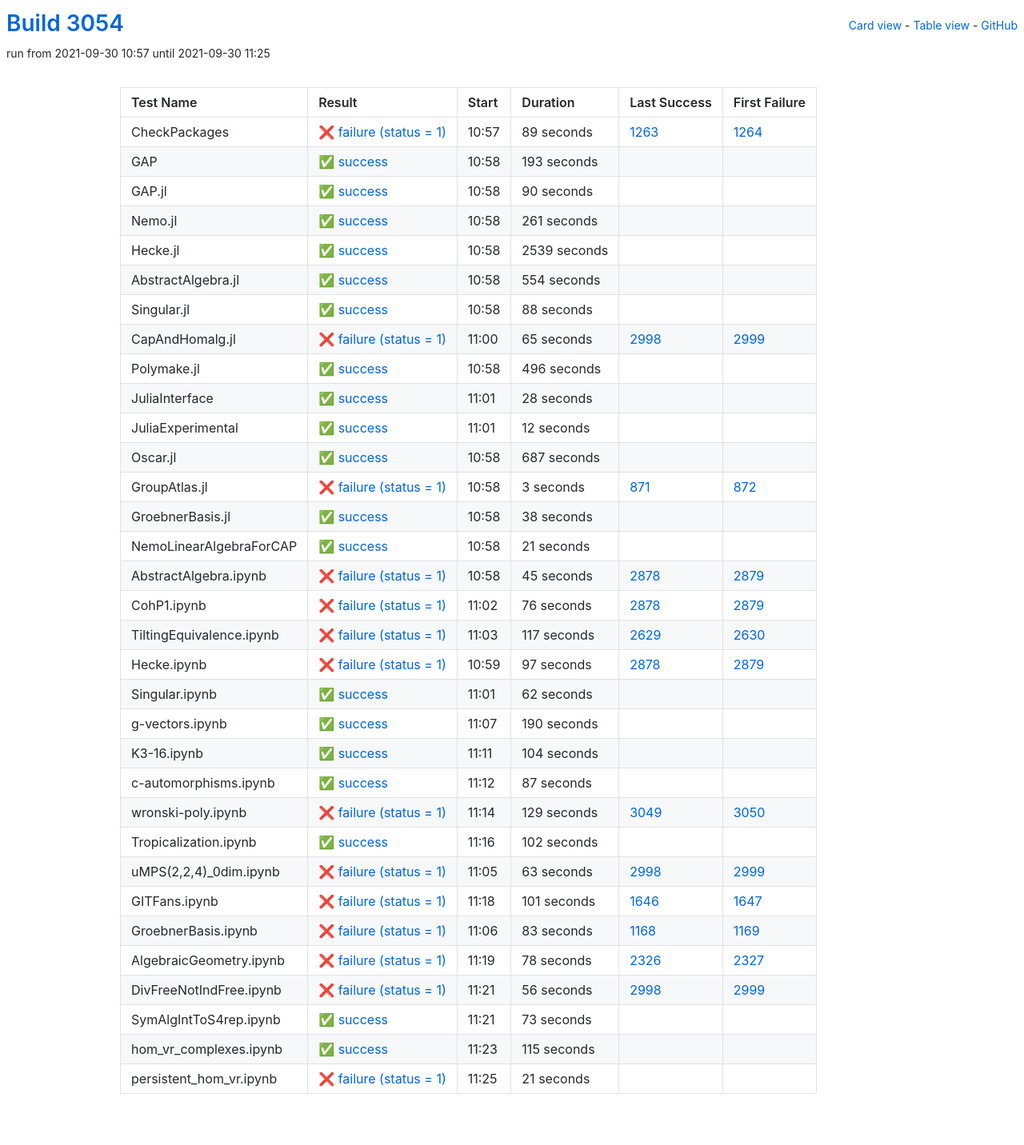
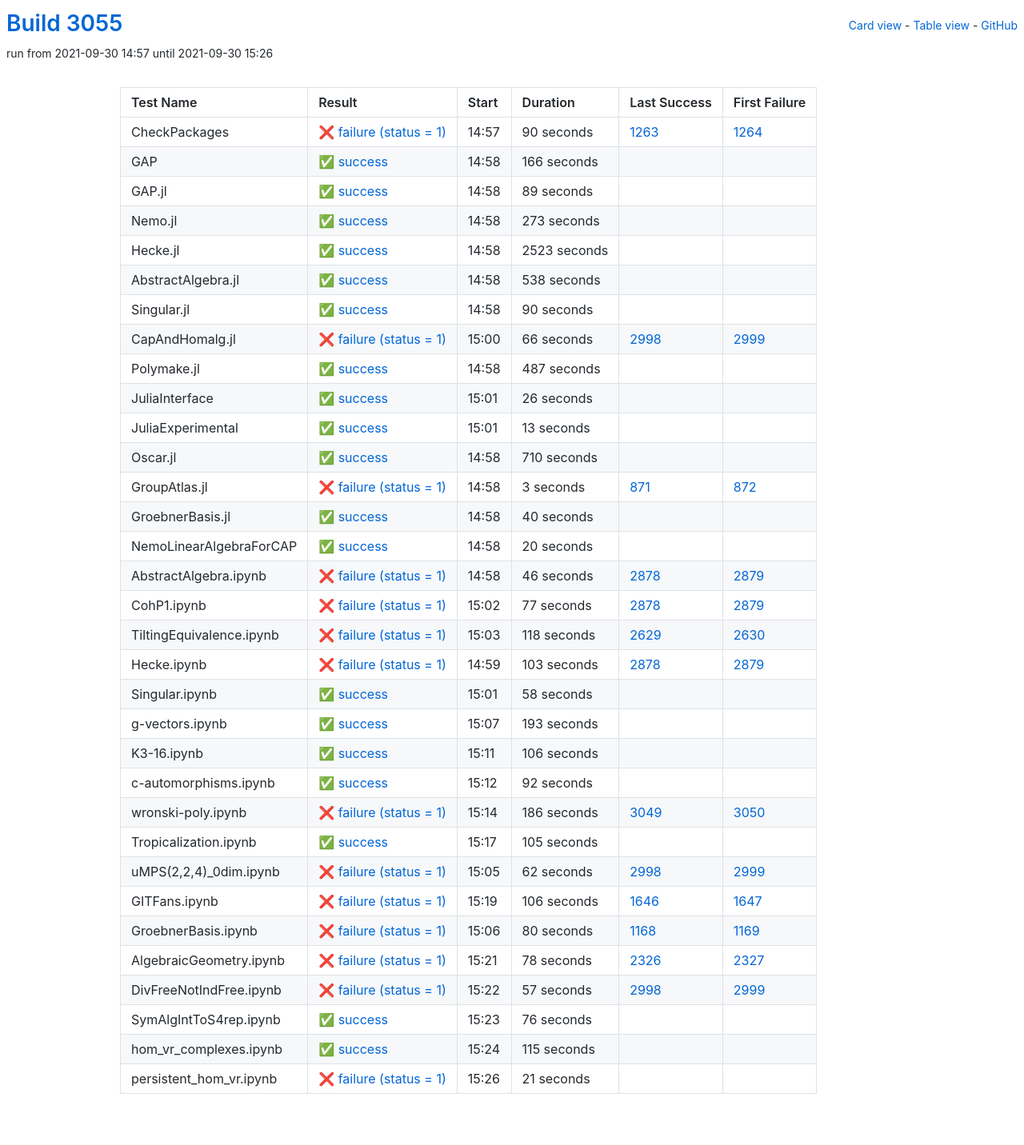
Before and after one commit to oscar-system/oscar-ci-status-stable, a Jekyll site: the page built from table.html, in a window 1280 px wide. Shown: the whole page at 80% size. Built offline with Jekyll 4.4.1, drawn with Linux system fonts in a browser that asks for light colours.

Commit message:
Build #3055

```diff
--- a/_data/ci.yml
+++ b/_data/ci.yml
@@ -1,6 +1,6 @@
 ---
-build: 3054
-build_url: https://oscarci.mathematik.uni-kl.de/job/oscar-stable/3054/
+build: 3055
+build_url: https://oscarci.mathematik.uni-kl.de/job/oscar-stable/3055/
 job: oscar-stable
 organization: oscar-system
 repo: oscar-ci-status-stable
@@ -8,32 +8,80 @@ repourl: https://github.com/oscar-system/oscar-ci-status-stable
 tests:
 - name: CheckPackages
   id: checkpackages
-  log: https://oscarci.mathematik.uni-kl.de/job/oscar-stable/3054/artifact/logs/build-3054/CheckPackages.log
-  start: 2021-09-30 10:57
+  log: https://oscarci.mathematik.uni-kl.de/job/oscar-stable/3055/artifact/logs/build-3055/CheckPackages.log
+  start: 2021-09-30 14:57
   success: false
   exitcode: 1
   status: failure
-  duration: 89
+  duration: 90
   last_success: 1263
   last_success_url: https://oscarci.mathematik.uni-kl.de/job/oscar-stable/1263/
   first_failure: 1264
   first_failure_url: https://oscarci.mathematik.uni-kl.de/job/oscar-stable/1264/
 - name: GAP
   id: gap
-  log: https://oscarci.mathematik.uni-kl.de/job/oscar-stable/3054/artifact/logs/build-3054/GAP.log
-  start: 2021-09-30 10:58
+  log: https://oscarci.mathematik.uni-kl.de/job/oscar-stable/3055/artifact/logs/build-3055/GAP.log
+  start: 2021-09-30 14:58
   success: true
   exitcode: 0
   status: success
-  duration: 193
+  duration: 166
   last_success: false
   last_success_url:
   first_failure: false
   first_failure_url:
 - name: GAP.jl
   id: gap-jl
-  log: https://oscarci.mathematik.uni-kl.de/job/oscar-stable/3054/artifact/logs/build-3054/GAP.jl.log
-  start: 2021-09-30 10:58
+  log: https://oscarci.mathematik.uni-kl.de/job/oscar-stable/3055/artifact/logs/build-3055/GAP.jl.log
+  start: 2021-09-30 14:58
+  success: true
+  exitcode: 0
+  status: success
+  duration: 89
+  last_success: false
+  last_success_url:
+  first_failure: false
+  first_failure_url:
+- name: Nemo.jl
+  id: nemo-jl
+  log: https://oscarci.mathematik.uni-kl.de/job/oscar-stable/3055/artifact/logs/build-3055/Nemo.jl.log
+  start: 2021-09-30 14:58
+  success: true
+  exitcode: 0
+  status: success
+  duration: 273
+  last_success: false
+  last_success_url:
+  first_failure: false
+  first_failure_url:
+- name: Hecke.jl
+  id: hecke-jl
+  log: https://oscarci.mathematik.uni-kl.de/job/oscar-stable/3055/artifact/logs/build-3055/Hecke.jl.log
+  start: 2021-09-30 14:58
+  success: true
+  exitcode: 0
+  status: success
+  duration: 2523
+  last_success: false
+  last_success_url:
+  first_failure: false
+  first_failure_url:
+- name: AbstractAlgebra.jl
+  id: abstractalgebra-jl
+  log: https://oscarci.mathematik.uni-kl.de/job/oscar-stable/3055/artifact/logs/build-3055/AbstractAlgebra.jl.log
+  start: 2021-09-30 14:58
+  success: true
+  exitcode: 0
+  status: success
+  duration: 538
+  last_success: false
+  last_success_url:
+  first_failure: false
+  first_failure_url:
+- name: Singular.jl
+  id: singular-jl
+  log: https://oscarci.mathematik.uni-kl.de/job/oscar-stable/3055/artifact/logs/build-3055/Singular.jl.log
+  start: 2021-09-30 14:58
   success: true
   exitcode: 0
   status: success
@@ -42,118 +90,70 @@ tests:
   last_success_url:
   first_failure: false
   first_failure_url:
-- name: Nemo.jl
-  id: nemo-jl
-  log: https://oscarci.mathematik.uni-kl.de/job/oscar-stable/3054/artifact/logs/build-3054/Nemo.jl.log
-  start: 2021-09-30 10:58
-  success: true
-  exitcode: 0
-  status: success
-  duration: 261
-  last_success: false
-  last_success_url:
-  first_failure: false
-  first_failure_url:
-- name: Hecke.jl
-  id: hecke-jl
-  log: https://oscarci.mathematik.uni-kl.de/job/oscar-stable/3054/artifact/logs/build-3054/Hecke.jl.log
-  start: 2021-09-30 10:58
-  success: true
-  exitcode: 0
-  status: success
-  duration: 2539
-  last_success: false
-  last_success_url:
-  first_failure: false
-  first_failure_url:
-- name: AbstractAlgebra.jl
-  id: abstractalgebra-jl
-  log: https://oscarci.mathematik.uni-kl.de/job/oscar-stable/3054/artifact/logs/build-3054/AbstractAlgebra.jl.log
-  start: 2021-09-30 10:58
-  success: true
-  exitcode: 0
-  status: success
-  duration: 554
-  last_success: false
-  last_success_url:
-  first_failure: false
-  first_failure_url:
-- name: Singular.jl
-  id: singular-jl
-  log: https://oscarci.mathematik.uni-kl.de/job/oscar-stable/3054/artifact/logs/build-3054/Singular.jl.log
-  start: 2021-09-30 10:58
-  success: true
-  exitcode: 0
-  status: success
-  duration: 88
-  last_success: false
-  last_success_url:
-  first_failure: false
-  first_failure_url:
 - name: CapAndHomalg.jl
   id: capandhomalg-jl
-  log: https://oscarci.mathematik.uni-kl.de/job/oscar-stable/3054/artifact/logs/build-3054/CapAndHomalg.jl.log
-  start: 2021-09-30 11:00
+  log: https://oscarci.mathematik.uni-kl.de/job/oscar-stable/3055/artifact/logs/build-3055/CapAndHomalg.jl.log
+  start: 2021-09-30 15:00
   success: false
   exitcode: 1
   status: failure
-  duration: 65
+  duration: 66
   last_success: 2998
   last_success_url: https://oscarci.mathematik.uni-kl.de/job/oscar-stable/2998/
   first_failure: 2999
   first_failure_url: https://oscarci.mathematik.uni-kl.de/job/oscar-stable/2999/
 - name: Polymake.jl
   id: polymake-jl
-  log: https://oscarci.mathematik.uni-kl.de/job/oscar-stable/3054/artifact/logs/build-3054/Polymake.jl.log
-  start: 2021-09-30 10:58
+  log: https://oscarci.mathematik.uni-kl.de/job/oscar-stable/3055/artifact/logs/build-3055/Polymake.jl.log
+  start: 2021-09-30 14:58
   success: true
   exitcode: 0
   status: success
-  duration: 496
+  duration: 487
   last_success: false
   last_success_url:
   first_failure: false
   first_failure_url:
 - name: JuliaInterface
   id: juliainterface
-  log: https://oscarci.mathematik.uni-kl.de/job/oscar-stable/3054/artifact/logs/build-3054/JuliaInterface.log
-  start: 2021-09-30 11:01
+  log: https://oscarci.mathematik.uni-kl.de/job/oscar-stable/3055/artifact/logs/build-3055/JuliaInterface.log
+  start: 2021-09-30 15:01
   success: true
   exitcode: 0
   status: success
-  duration: 28
+  duration: 26
   last_success: false
   last_success_url:
   first_failure: false
   first_failure_url:
 - name: JuliaExperimental
   id: juliaexperimental
-  log: https://oscarci.mathematik.uni-kl.de/job/oscar-stable/3054/artifact/logs/build-3054/JuliaExperimental.log
-  start: 2021-09-30 11:01
+  log: https://oscarci.mathematik.uni-kl.de/job/oscar-stable/3055/artifact/logs/build-3055/JuliaExperimental.log
+  start: 2021-09-30 15:01
   success: true
   exitcode: 0
   status: success
-  duration: 12
+  duration: 13
   last_success: false
   last_success_url:
   first_failure: false
   first_failure_url:
 - name: Oscar.jl
   id: oscar-jl
-  log: https://oscarci.mathematik.uni-kl.de/job/oscar-stable/3054/artifact/logs/build-3054/Oscar.jl.log
-  start: 2021-09-30 10:58
+  log: https://oscarci.mathematik.uni-kl.de/job/oscar-stable/3055/artifact/logs/build-3055/Oscar.jl.log
+  start: 2021-09-30 14:58
   success: true
   exitcode: 0
   status: success
-  duration: 687
+  duration: 710
   last_success: false
   last_success_url:
   first_failure: false
   first_failure_url:
 - name: GroupAtlas.jl
   id: groupatlas-jl
-  log: https://oscarci.mathematik.uni-kl.de/job/oscar-stable/3054/artifact/logs/build-3054/GroupAtlas.jl.log
-  start: 2021-09-30 10:58
+  log: https://oscarci.mathematik.uni-kl.de/job/oscar-stable/3055/artifact/logs/build-3055/GroupAtlas.jl.log
+  start: 2021-09-30 14:58
   success: false
   exitcode: 1
   status: failure
@@ -164,188 +164,188 @@ tests:
   first_failure_url: https://oscarci.mathematik.uni-kl.de/job/oscar-stable/872/
 - name: GroebnerBasis.jl
   id: groebnerbasis-jl
-  log: https://oscarci.mathematik.uni-kl.de/job/oscar-stable/3054/artifact/logs/build-3054/GroebnerBasis.jl.log
-  start: 2021-09-30 10:58
+  log: https://oscarci.mathematik.uni-kl.de/job/oscar-stable/3055/artifact/logs/build-3055/GroebnerBasis.jl.log
+  start: 2021-09-30 14:58
   success: true
   exitcode: 0
   status: success
-  duration: 38
+  duration: 40
   last_success: false
   last_success_url:
   first_failure: false
   first_failure_url:
 - name: NemoLinearAlgebraForCAP
   id: nemolinearalgebraforcap
-  log: https://oscarci.mathematik.uni-kl.de/job/oscar-stable/3054/artifact/logs/build-3054/NemoLinearAlgebraForCAP.log
-  start: 2021-09-30 10:58
+  log: https://oscarci.mathematik.uni-kl.de/job/oscar-stable/3055/artifact/logs/build-3055/NemoLinearAlgebraForCAP.log
+  start: 2021-09-30 14:58
   success: true
   exitcode: 0
   status: success
-  duration: 21
+  duration: 20
   last_success: false
   last_success_url:
   first_failure: false
   first_failure_url:
 - name: AbstractAlgebra.ipynb
   id: abstractalgebra-ipynb
-  log: https://oscarci.mathematik.uni-kl.de/job/oscar-stable/3054/artifact/logs/build-3054/AbstractAlgebra.ipynb.log
-  start: 2021-09-30 10:58
+  log: https://oscarci.mathematik.uni-kl.de/job/oscar-stable/3055/artifact/logs/build-3055/AbstractAlgebra.ipynb.log
+  start: 2021-09-30 14:58
   success: false
   exitcode: 1
   status: failure
-  duration: 45
+  duration: 46
   last_success: 2878
   last_success_url: https://oscarci.mathematik.uni-kl.de/job/oscar-stable/2878/
   first_failure: 2879
   first_failure_url: https://oscarci.mathematik.uni-kl.de/job/oscar-stable/2879/
 - name: CohP1.ipynb
   id: cohp1-ipynb
-  log: https://oscarci.mathematik.uni-kl.de/job/oscar-stable/3054/artifact/logs/build-3054/CohP1.ipynb.log
-  start: 2021-09-30 11:02
+  log: https://oscarci.mathematik.uni-kl.de/job/oscar-stable/3055/artifact/logs/build-3055/CohP1.ipynb.log
+  start: 2021-09-30 15:02
   success: false
   exitcode: 1
   status: failure
-  duration: 76
+  duration: 77
   last_success: 2878
   last_success_url: https://oscarci.mathematik.uni-kl.de/job/oscar-stable/2878/
   first_failure: 2879
   first_failure_url: https://oscarci.mathematik.uni-kl.de/job/oscar-stable/2879/
 - name: TiltingEquivalence.ipynb
   id: tiltingequivalence-ipynb
-  log: https://oscarci.mathematik.uni-kl.de/job/oscar-stable/3054/artifact/logs/build-3054/TiltingEquivalence.ipynb.log
-  start: 2021-09-30 11:03
+  log: https://oscarci.mathematik.uni-kl.de/job/oscar-stable/3055/artifact/logs/build-3055/TiltingEquivalence.ipynb.log
+  start: 2021-09-30 15:03
   success: false
   exitcode: 1
   status: failure
-  duration: 117
+  duration: 118
   last_success: 2629
   last_success_url: https://oscarci.mathematik.uni-kl.de/job/oscar-stable/2629/
   first_failure: 2630
   first_failure_url: https://oscarci.mathematik.uni-kl.de/job/oscar-stable/2630/
 - name: Hecke.ipynb
   id: hecke-ipynb
-  log: https://oscarci.mathematik.uni-kl.de/job/oscar-stable/3054/artifact/logs/build-3054/Hecke.ipynb.log
-  start: 2021-09-30 10:59
+  log: https://oscarci.mathematik.uni-kl.de/job/oscar-stable/3055/artifact/logs/build-3055/Hecke.ipynb.log
+  start: 2021-09-30 14:59
   success: false
   exitcode: 1
   status: failure
-  duration: 97
+  duration: 103
   last_success: 2878
   last_success_url: https://oscarci.mathematik.uni-kl.de/job/oscar-stable/2878/
   first_failure: 2879
   first_failure_url: https://oscarci.mathematik.uni-kl.de/job/oscar-stable/2879/
 - name: Singular.ipynb
   id: singular-ipynb
-  log: https://oscarci.mathematik.uni-kl.de/job/oscar-stable/3054/artifact/logs/build-3054/Singular.ipynb.log
-  start: 2021-09-30 11:01
+  log: https://oscarci.mathematik.uni-kl.de/job/oscar-stable/3055/artifact/logs/build-3055/Singular.ipynb.log
+  start: 2021-09-30 15:01
   success: true
   exitcode: 0
   status: success
-  duration: 62
+  duration: 58
   last_success: false
   last_success_url:
   first_failure: false
   first_failure_url:
 - name: g-vectors.ipynb
   id: g-vectors-ipynb
-  log: https://oscarci.mathematik.uni-kl.de/job/oscar-stable/3054/artifact/logs/build-3054/g-vectors.ipynb.log
-  start: 2021-09-30 11:07
+  log: https://oscarci.mathematik.uni-kl.de/job/oscar-stable/3055/artifact/logs/build-3055/g-vectors.ipynb.log
+  start: 2021-09-30 15:07
   success: true
   exitcode: 0
   status: success
-  duration: 190
+  duration: 193
   last_success: false
   last_success_url:
   first_failure: false
   first_failure_url:
 - name: K3-16.ipynb
   id: k3-16-ipynb
-  log: https://oscarci.mathematik.uni-kl.de/job/oscar-stable/3054/artifact/logs/build-3054/K3-16.ipynb.log
-  start: 2021-09-30 11:11
+  log: https://oscarci.mathematik.uni-kl.de/job/oscar-stable/3055/artifact/logs/build-3055/K3-16.ipynb.log
+  start: 2021-09-30 15:11
   success: true
   exitcode: 0
   status: success
-  duration: 104
+  duration: 106
   last_success: false
   last_success_url:
   first_failure: false
   first_failure_url:
 - name: c-automorphisms.ipynb
   id: c-automorphisms-ipynb
-  log: https://oscarci.mathematik.uni-kl.de/job/oscar-stable/3054/artifact/logs/build-3054/c-automorphisms.ipynb.log
-  start: 2021-09-30 11:12
+  log: https://oscarci.mathematik.uni-kl.de/job/oscar-stable/3055/artifact/logs/build-3055/c-automorphisms.ipynb.log
+  start: 2021-09-30 15:12
   success: true
   exitcode: 0
   status: success
-  duration: 87
+  duration: 92
   last_success: false
   last_success_url:
   first_failure: false
   first_failure_url:
 - name: wronski-poly.ipynb
   id: wronski-poly-ipynb
-  log: https://oscarci.mathematik.uni-kl.de/job/oscar-stable/3054/artifact/logs/build-3054/wronski-poly.ipynb.log
-  start: 2021-09-30 11:14
+  log: https://oscarci.mathematik.uni-kl.de/job/oscar-stable/3055/artifact/logs/build-3055/wronski-poly.ipynb.log
+  start: 2021-09-30 15:14
   success: false
   exitcode: 1
   status: failure
-  duration: 129
+  duration: 186
   last_success: 3049
   last_success_url: https://oscarci.mathematik.uni-kl.de/job/oscar-stable/3049/
   first_failure: 3050
   first_failure_url: https://oscarci.mathematik.uni-kl.de/job/oscar-stable/3050/
 - name: Tropicalization.ipynb
   id: tropicalization-ipynb
-  log: https://oscarci.mathematik.uni-kl.de/job/oscar-stable/3054/artifact/logs/build-3054/Tropicalization.ipynb.log
-  start: 2021-09-30 11:16
+  log: https://oscarci.mathematik.uni-kl.de/job/oscar-stable/3055/artifact/logs/build-3055/Tropicalization.ipynb.log
+  start: 2021-09-30 15:17
   success: true
   exitcode: 0
   status: success
-  duration: 102
+  duration: 105
   last_success: false
   last_success_url:
   first_failure: false
   first_failure_url:
 - name: uMPS(2,2,4)_0dim.ipynb
   id: umps-2-2-4-0dim-ipynb
-  log: https://oscarci.mathematik.uni-kl.de/job/oscar-stable/3054/artifact/logs/build-3054/uMPS-2-2-4-_0dim.ipynb.log
-  start: 2021-09-30 11:05
+  log: https://oscarci.mathematik.uni-kl.de/job/oscar-stable/3055/artifact/logs/build-3055/uMPS-2-2-4-_0dim.ipynb.log
+  start: 2021-09-30 15:05
   success: false
   exitcode: 1
   status: failure
-  duration: 63
+  duration: 62
   last_success: 2998
   last_success_url: https://oscarci.mathematik.uni-kl.de/job/oscar-stable/2998/
   first_failure: 2999
   first_failure_url: https://oscarci.mathematik.uni-kl.de/job/oscar-stable/2999/
 - name: GITFans.ipynb
   id: gitfans-ipynb
-  log: https://oscarci.mathematik.uni-kl.de/job/oscar-stable/3054/artifact/logs/build-3054/GITFans.ipynb.log
-  start: 2021-09-30 11:18
+  log: https://oscarci.mathematik.uni-kl.de/job/oscar-stable/3055/artifact/logs/build-3055/GITFans.ipynb.log
+  start: 2021-09-30 15:19
   success: false
   exitcode: 1
   status: failure
-  duration: 101
+  duration: 106
   last_success: 1646
   last_success_url: https://oscarci.mathematik.uni-kl.de/job/oscar-stable/1646/
   first_failure: 1647
   first_failure_url: https://oscarci.mathematik.uni-kl.de/job/oscar-stable/1647/
 - name: GroebnerBasis.ipynb
   id: groebnerbasis-ipynb
-  log: https://oscarci.mathematik.uni-kl.de/job/oscar-stable/3054/artifact/logs/build-3054/GroebnerBasis.ipynb.log
-  start: 2021-09-30 11:06
+  log: https://oscarci.mathematik.uni-kl.de/job/oscar-stable/3055/artifact/logs/build-3055/GroebnerBasis.ipynb.log
+  start: 2021-09-30 15:06
   success: false
   exitcode: 1
   status: failure
-  duration: 83
+  duration: 80
   last_success: 1168
   last_success_url: https://oscarci.mathematik.uni-kl.de/job/oscar-stable/1168/
   first_failure: 1169
   first_failure_url: https://oscarci.mathematik.uni-kl.de/job/oscar-stable/1169/
 - name: AlgebraicGeometry.ipynb
   id: algebraicgeometry-ipynb
-  log: https://oscarci.mathematik.uni-kl.de/job/oscar-stable/3054/artifact/logs/build-3054/AlgebraicGeometry.ipynb.log
-  start: 2021-09-30 11:19
+  log: https://oscarci.mathematik.uni-kl.de/job/oscar-stable/3055/artifact/logs/build-3055/AlgebraicGeometry.ipynb.log
+  start: 2021-09-30 15:21
   success: false
   exitcode: 1
   status: failure
@@ -356,32 +356,32 @@ tests:
   first_failure_url: https://oscarci.mathematik.uni-kl.de/job/oscar-stable/2327/
 - name: DivFreeNotIndFree.ipynb
   id: divfreenotindfree-ipynb
-  log: https://oscarci.mathematik.uni-kl.de/job/oscar-stable/3054/artifact/logs/build-3054/DivFreeNotIndFree.ipynb.log
-  start: 2021-09-30 11:21
+  log: https://oscarci.mathematik.uni-kl.de/job/oscar-stable/3055/artifact/logs/build-3055/DivFreeNotIndFree.ipynb.log
+  start: 2021-09-30 15:22
   success: false
   exitcode: 1
   status: failure
-  duration: 56
+  duration: 57
   last_success: 2998
   last_success_url: https://oscarci.mathematik.uni-kl.de/job/oscar-stable/2998/
   first_failure: 2999
   first_failure_url: https://oscarci.mathematik.uni-kl.de/job/oscar-stable/2999/
 - name: SymAlgIntToS4rep.ipynb
   id: symalginttos4rep-ipynb
-  log: https://oscarci.mathematik.uni-kl.de/job/oscar-stable/3054/artifact/logs/build-3054/SymAlgIntToS4rep.ipynb.log
-  start: 2021-09-30 11:21
+  log: https://oscarci.mathematik.uni-kl.de/job/oscar-stable/3055/artifact/logs/build-3055/SymAlgIntToS4rep.ipynb.log
+  start: 2021-09-30 15:23
   success: true
   exitcode: 0
   status: success
-  duration: 73
+  duration: 76
   last_success: false
   last_success_url:
   first_failure: false
   first_failure_url:
 - name: hom_vr_complexes.ipynb
   id: hom-vr-complexes-ipynb
-  log: https://oscarci.mathematik.uni-kl.de/job/oscar-stable/3054/artifact/logs/build-3054/hom_vr_complexes.ipynb.log
-  start: 2021-09-30 11:23
+  log: https://oscarci.mathematik.uni-kl.de/job/oscar-stable/3055/artifact/logs/build-3055/hom_vr_complexes.ipynb.log
+  start: 2021-09-30 15:24
   success: true
   exitcode: 0
   status: success
@@ -392,8 +392,8 @@ tests:
   first_failure_url:
 - name: persistent_hom_vr.ipynb
   id: persistent-hom-vr-ipynb
-  log: https://oscarci.mathematik.uni-kl.de/job/oscar-stable/3054/artifact/logs/build-3054/persistent_hom_vr.ipynb.log
-  start: 2021-09-30 11:25
+  log: https://oscarci.mathematik.uni-kl.de/job/oscar-stable/3055/artifact/logs/build-3055/persistent_hom_vr.ipynb.log
+  start: 2021-09-30 15:26
   success: false
   exitcode: 1
   status: failure
```
Also changed, not shown: README.md.
